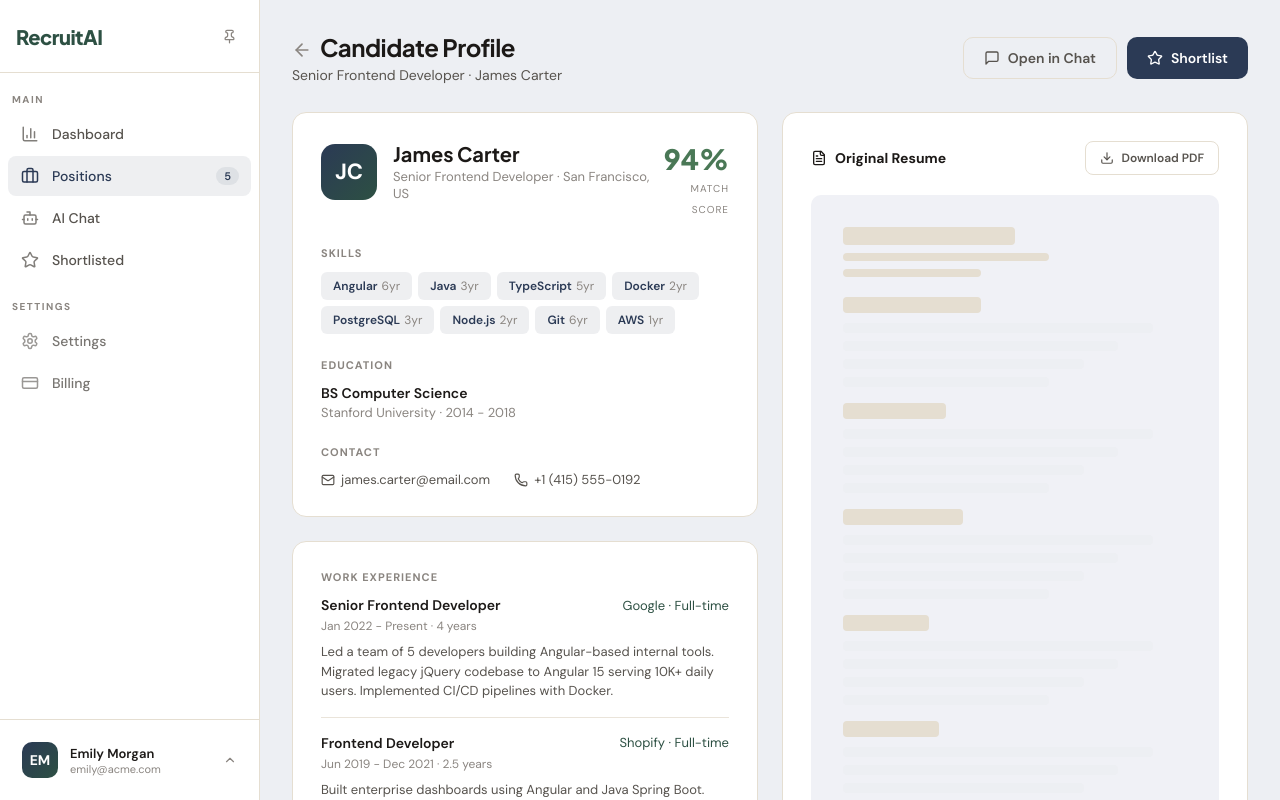
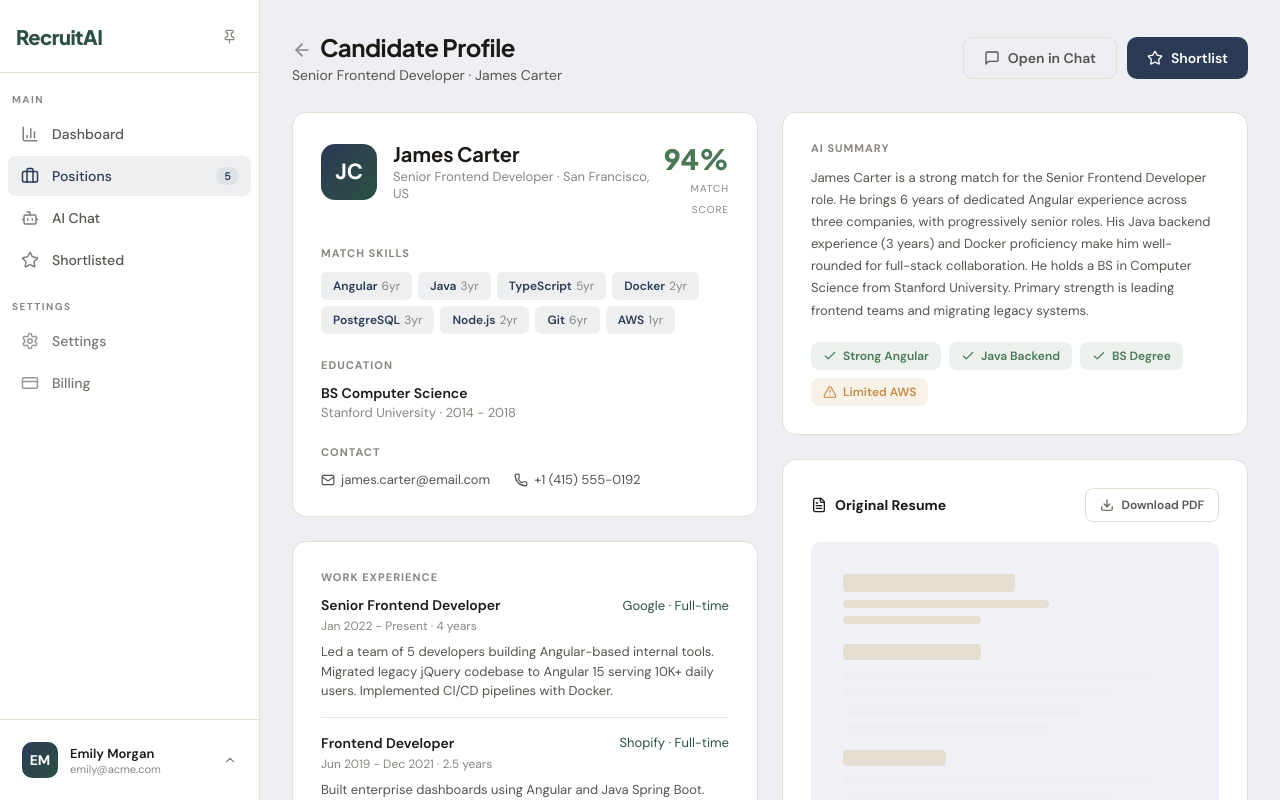
Before and after one commit to hamdanmadara/recruit-ai, a React (Vite) app: page /resume/1 in a window 1280 px wide. Shown: the top 800 px of the page. Built offline with nearby package versions, Linux system fonts and the light colour scheme.

Commit message:
Fix resume page issues

```diff
--- a/src/pages/ResumeDetail.css
+++ b/src/pages/ResumeDetail.css
@@ -98,6 +98,33 @@
   color: var(--text-muted);
   font-weight: 400;
   margin-left: 4px;
+}
+
+.section-label-sub {
+  margin-top: 20px;
+  margin-bottom: 0;
+}
+
+.skills-empty {
+  font-size: 13px;
+  color: var(--text-muted);
+  margin: 0;
+}
+
+.skills-list-missing {
+  margin-top: 8px;
+}
+
+.profile-card .skill-missing-badge {
+  background: rgba(217, 109, 109, 0.12);
+  color: var(--accent-red);
+  border: 1px solid rgba(217, 109, 109, 0.25);
+}
+
+[data-theme='light'] .profile-card .skill-missing-badge {
+  background: rgba(178, 58, 58, 0.08);
+  color: var(--accent-red);
+  border-color: rgba(178, 58, 58, 0.2);
 }
 
 .edu-degree {
--- a/src/pages/ResumeDetail.jsx
+++ b/src/pages/ResumeDetail.jsx
@@ -15,30 +15,73 @@ import Card from '../components/ui/Card';
 import Avatar from '../components/ui/Avatar';
 import Badge from '../components/ui/Badge';
 import Button from '../components/ui/Button';
-import { candidateProfile, candidates } from '../data/mockData';
+import { candidateProfile, candidates, positions } from '../data/mockData';
 import './ResumeDetail.css';
 
-function ProfileCard({ profile }) {
+function computePositionSkillMatch(candidate, position) {
+  if (!candidate || !position) return null;
+  const norm = (s) => s.toLowerCase().trim();
+  const positionSkills = position.skills ?? [];
+  const candSet = new Set((candidate.skills ?? []).map(norm));
+  const matched = positionSkills.filter((s) => candSet.has(norm(s)));
+  const missing = positionSkills.filter((s) => !candSet.has(norm(s)));
+  return { matched, missing };
+}
+
+function ProfileCard({ profile, candidateRow, skillMatch }) {
+  const name = candidateRow?.name ?? profile.name;
+  const initials = candidateRow?.initials ?? profile.initials;
+  const title = candidateRow?.title ?? profile.title;
+  const location = candidateRow?.location ?? profile.location;
+  const score = candidateRow?.matchScore ?? profile.matchScore;
+
   return (
     <Card className="profile-card">
       <div className="profile-top">
         <div className="profile-info">
-          <Avatar initials={profile.initials} size="lg" />
+          <Avatar initials={initials} size="lg" />
           <div>
-            <h2 className="profile-name">{profile.name}</h2>
+            <h2 className="profile-name">{name}</h2>
             <p className="profile-title-loc">
-              {profile.title} &middot; {profile.location}
+              {title} &middot; {location}
             </p>
           </div>
         </div>
         <div className="profile-score">
-          <span className="score-value">{profile.matchScore}%</span>
+          <span className="score-value">{score}%</span>
           <span className="score-label">Match Score</span>
         </div>
       </div>
 
       <div className="profile-section">
-        <h4 className="section-label">Skills</h4>
+        <h4 className="section-label">Match Skills</h4>
+        {skillMatch ? (
+          <>
+            <div className="skills-list">
+              {skillMatch.matched.length > 0 ? (
+                skillMatch.matched.map((s, i) => (
+                  <Badge key={i} variant="skill-lg">
+                    {s}
+                  </Badge>
+                ))
+              ) : (
+                <p className="skills-empty">No overlap with position requirements yet</p>
+              )}
+            </div>
+            <h4 className="section-label section-label-sub">Missing skills</h4>
+            <div className="skills-list skills-list-missing">
+              {skillMatch.missing.length > 0 ? (
+                skillMatch.missing.map((s, i) => (
+                  <Badge key={i} variant="closed" className="skill-missing-badge">
+                    {s}
+                  </Badge>
+                ))
+              ) : (
+                <p className="skills-empty">None — matches all listed position skills</p>
+              )}
+            </div>
+          </>
+        ) : (
           <div className="skills-list">
             {profile.skills.map((s, i) => (
               <Badge key={i} variant="skill-lg">
@@ -46,6 +89,7 @@ function ProfileCard({ profile }) {
               </Badge>
             ))}
           </div>
+        )}
       </div>
 
       <div className="profile-section">
@@ -156,6 +200,11 @@ export default function ResumeDetail() {
   const { id } = useParams();
   const profile = candidateProfile;
   const candidateRow = candidates.find((c) => c.id === id);
+  const position =
+    candidateRow != null
+      ? positions.find((p) => p.id === candidateRow.positionId)
+      : null;
+  const skillMatch = computePositionSkillMatch(candidateRow, position);
 
   const goBack = () => {
     if (candidateRow?.positionId != null) {
@@ -176,7 +225,9 @@ export default function ResumeDetail() {
             Candidate Profile
           </h1>
           <p className="page-subtitle">
-            Senior Frontend Developer &middot; {profile.name}
+            {candidateRow
+              ? `${candidateRow.title} · ${candidateRow.name}`
+              : `${profile.title} · ${profile.name}`}
           </p>
         </div>
         <div className="page-header-actions">
@@ -195,15 +246,19 @@ export default function ResumeDetail() {
 
       <div className="resume-detail-grid">
         <div className="resume-left-col">
-          <ProfileCard profile={profile} />
+          <ProfileCard
+            profile={profile}
+            candidateRow={candidateRow}
+            skillMatch={skillMatch}
+          />
           <ExperienceCard experience={profile.experience} />
         </div>
         <div className="resume-right-col">
-          <ResumePreview />
           <AISummaryCard
             summary={profile.aiSummary}
             assessments={profile.assessments}
           />
+          <ResumePreview />
         </div>
       </div>
     </AppLayout>
```
Lines whose indentation alone changed are shown as unchanged.
